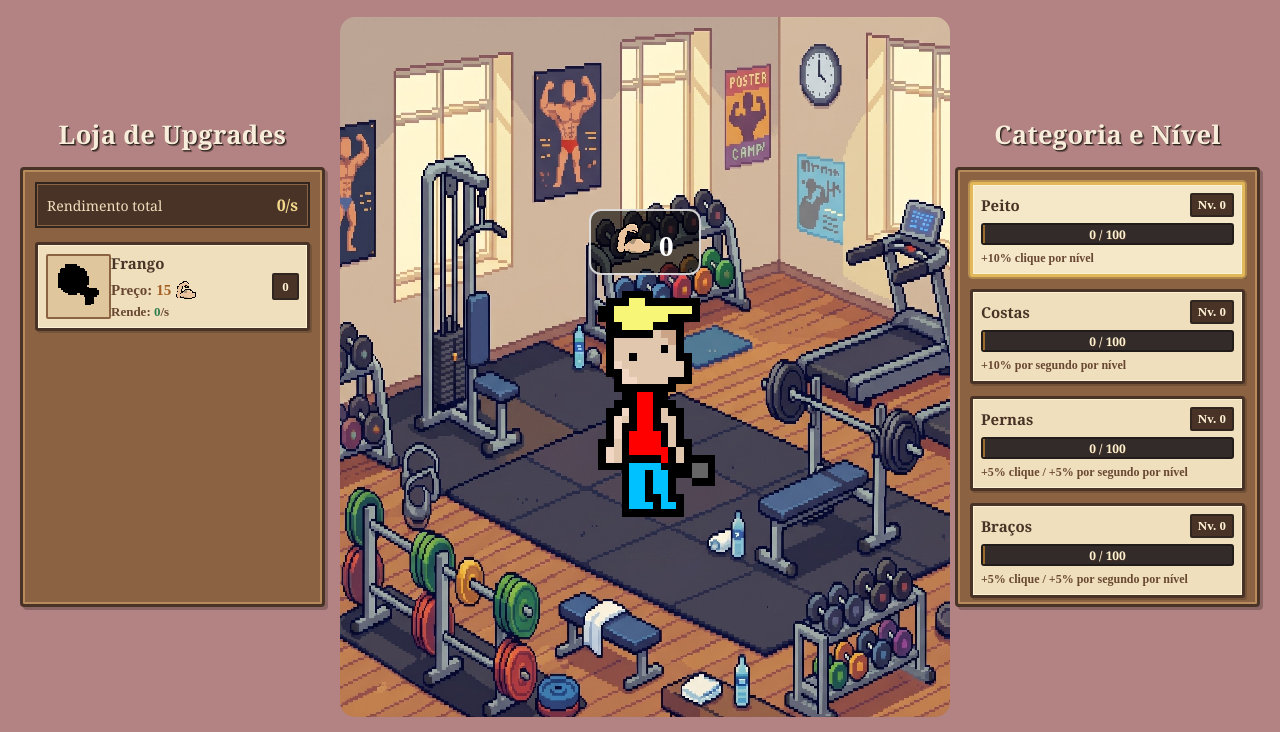
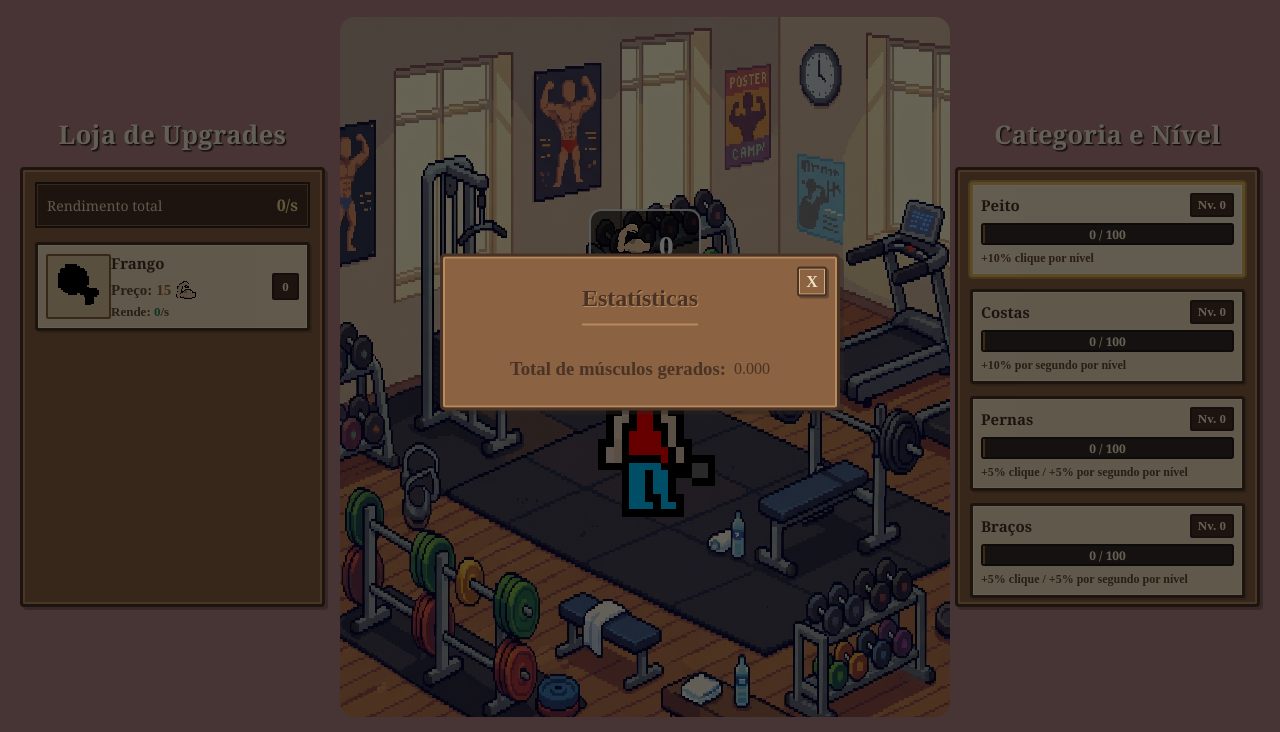
Before and after one commit to KevinSouzaa/Projeto-TCC, a plain HTML site: page index.html in a window 1280 px wide. Both pictures are taken after a click on the button "Estatísticas". Shown: the part 68-800 px from the top of the page. Drawn offline with Linux system fonts and the light colour scheme.

Commit message:
Adicionado estatisticas

```diff
--- a/index.html
+++ b/index.html
@@ -114,7 +114,22 @@
         </div>
     </section>
 
+
+    <section class="menu-estatisticas">
+
+        <div id="overlay-estatisticas" onclick="fecharEstatisticas()"></div>
+        <div id="estatisticas">
+            <button id="btn-fechar-estatisticas">X</button>
+            <h2>Estatísticas</h2>
+            <div class="estatistica-item">
+                <h3>Total de músculos gerados:</h3>
+                <p id="total-musculo-gerado">0</p>
+            </div>
+        </div>
+    </section>
+
     <script src="js/sprites.js"></script> <!--Sempre o primeiro, nosso documento com os caminhos -->
+    <script src="js/estatisticas.js"></script>
     <script src="js/menu_configuracoes.js"></script>
     <script src="js/animacoes.js"></script>
     <script src="js/upgrades.js"></script>
--- /dev/null
+++ b/js/estatisticas.js
@@ -0,0 +1,40 @@
+//Estatisitcas
+
+const upgradesComprados = []
+
+
+const estatisticas ={
+    moeda:{
+        MusculoGerado: 0
+    }
+}
+
+
+const btn_AbrirEstatisticas = document.getElementById("btn-esquerdo");
+const btn_FecharEstatisticas = document.getElementById("btn-fechar-estatisticas");
+
+
+const boxEstatisticas = document.getElementById("estatisticas");
+const overlayEstatisticas = document.getElementById("overlay-estatisticas");
+
+
+const totalMusculoGerado = document.getElementById("total-musculo-gerado");
+
+function abrirEstatisticas() {
+    boxEstatisticas.classList.add("mostrar");
+    overlayEstatisticas.classList.add("mostrar");
+
+    atualizarEstatisticas();
+}
+
+function fecharEstatisticas() {
+    boxEstatisticas.classList.remove("mostrar");
+    overlayEstatisticas.classList.remove("mostrar");
+}
+
+function atualizarEstatisticas() {
+    totalMusculoGerado.textContent = estatisticas.moeda.MusculoGerado.toFixed(3);
+}
+
+btn_AbrirEstatisticas.addEventListener("click", abrirEstatisticas);
+btn_FecharEstatisticas.addEventListener("click", fecharEstatisticas);
--- a/js/menu_configuracoes.js
+++ b/js/menu_configuracoes.js
@@ -33,15 +33,3 @@ function fecharMenu(){
 
 btn_AbrirConfig.addEventListener("click", abrirMenu);
 btn_fecharConfig.addEventListener("click", fecharMenu);
-
-
-//Estatisitcas
-
-const upgradesComprados = []
-
-
-const estatisticas ={
-    moeda:{
-        MusculoGerado: 0
-    }
-}
--- a/style.css
+++ b/style.css
@@ -977,3 +977,113 @@ header {
         transition: none;
     }
 }
+
+/* ESTATÍSTICAS */
+#overlay-estatisticas {
+    display: none;
+    position: fixed;
+    top: 0;
+    left: 0;
+    width: 100vw;
+    height: 100vh;
+    background-color: rgba(0, 0, 0, 0.6);
+    z-index: 998;
+}
+
+#overlay-estatisticas.mostrar {
+    display: block;
+}
+
+#estatisticas {
+    display: none;
+    position: fixed;
+    top: 50%;
+    left: 50%;
+    transform: translate(-50%, -50%);
+    width: 90%;
+    max-width: 400px;
+    max-height: 90vh;
+    overflow-y: auto;
+    background-color: #8b6242;
+    border: 3px solid #493326;
+    border-radius: 5px;
+    box-shadow:
+        inset 0 0 0 2px #b88a5c,
+        4px 4px 0 rgba(47, 36, 30, 0.4);
+    color: #493326;
+    padding: 28px;
+    box-sizing: border-box;
+    z-index: 999;
+    image-rendering: pixelated;
+}
+
+#estatisticas.mostrar {
+    display: flex;
+    flex-direction: column;
+    align-items: center;
+    gap: 10px;
+}
+
+#estatisticas h2 {
+    color: #493326;
+    font-family: inherit;
+    text-shadow: 1px 1px #b88a5c;
+    border-bottom: 2px solid #b88a5c;
+    padding-bottom: 12px;
+    margin-bottom: 22px;
+}
+
+#estatisticas button {
+    display: inline-flex;
+    align-items: center;
+    justify-content: center;
+    height: auto;
+    min-height: 34px;
+    padding: 6px 14px;
+    line-height: 1.2;
+    white-space: nowrap;
+    margin: 0;
+    font-size: 14px;
+    background-color: #f0dfbd;
+    color: #493326;
+    border: 2px solid #493326;
+    border-radius: 3px;
+    font-family: inherit;
+    font-weight: bold;
+    box-shadow:
+        inset 0 0 0 1px #d2ad78,
+        2px 2px 0 rgba(47, 36, 30, 0.4);
+    cursor: pointer;
+    transition: background-color 0.15s ease;
+}
+
+#estatisticas button:hover {
+    background-color: #e5c58d;
+}
+
+#estatisticas button:active {
+    transform: translate(1px, 1px);
+    box-shadow: none;
+}
+
+#estatisticas > div {
+    display: flex;
+    justify-content: center;
+    align-items: center;
+    gap: 8px;
+    width: 100%;
+}
+
+#estatisticas #btn-fechar-estatisticas {
+    position: absolute;
+    top: 10px;
+    right: 10px;
+    width: 30px;
+    height: 30px;
+    min-height: 30px;
+    padding: 0;
+    line-height: 1;
+    background-color: #8b6242;
+    color: #f0dfbd;
+    font-size: 16px;
+}
```
